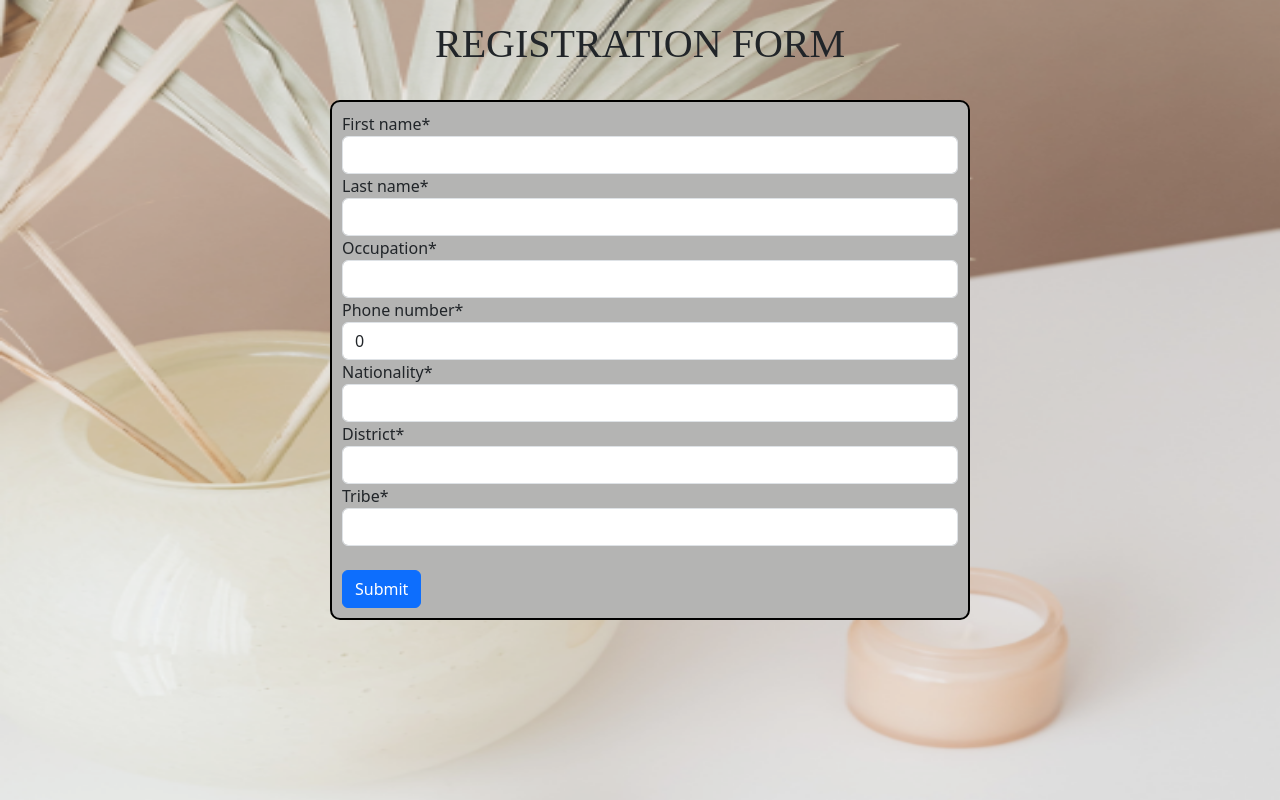
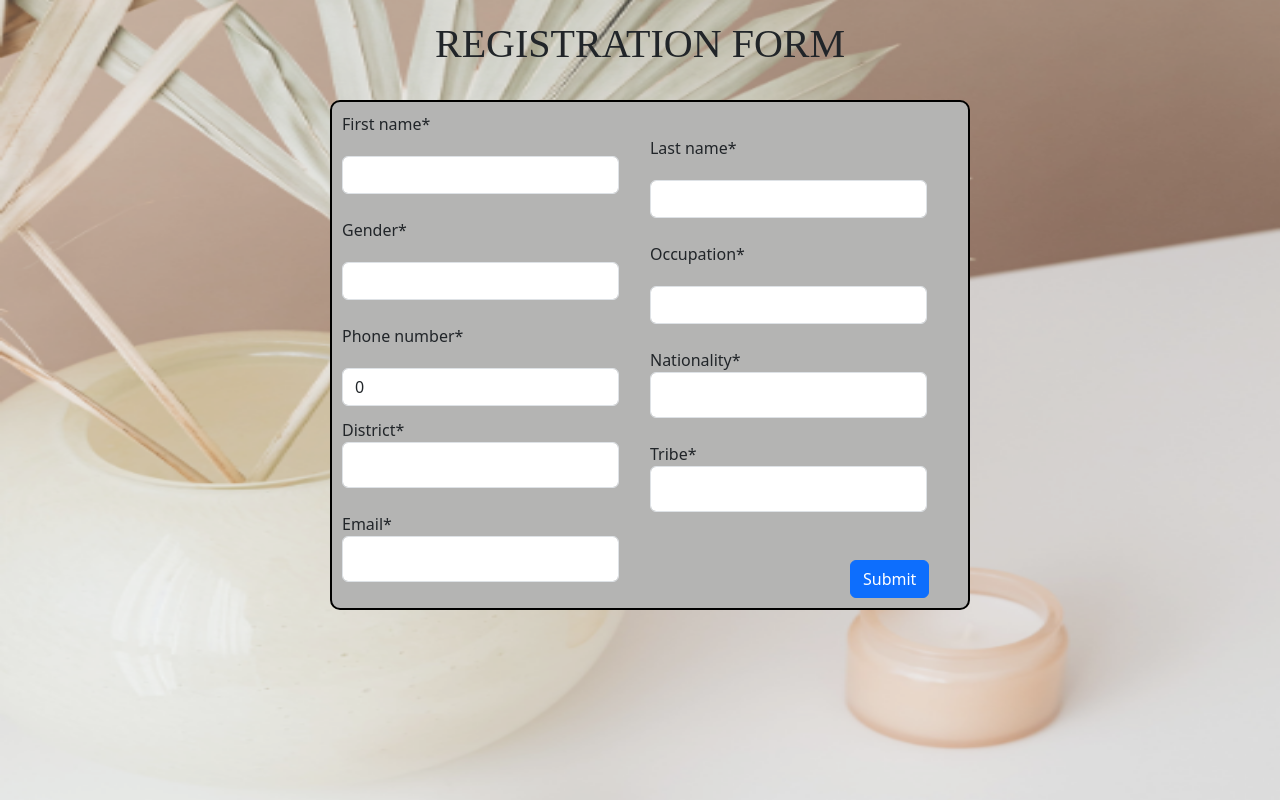
Before and after one commit to EstherAuma/Minakulu-Project, a Django app: page /data_form in a window 1280 px wide. Run offline with Django 4.2, Linux system fonts and the light colour scheme; a user stored in the database is signed in; some libraries are stand-ins or nearby versions.

Commit message:
New changes made

```diff
--- a/College/forms.py
+++ b/College/forms.py
@@ -14,3 +14,16 @@ class RegistrationForm(forms.ModelForm):
     class Meta:
         model = Data
         fields = '__all__'
+
+
+    def __init__(self, *args, **kwargs):
+        super(RegistrationForm, self).__init__(*args, **kwargs)
+        self.fields['first_name'].widget.attrs.update({'class': 'column1'})
+        self.fields['last_name'].widget.attrs.update({'class': 'column1'})
+        self.fields['gender'].widget.attrs.update({'class': 'column1'})
+        self.fields['occupation'].widget.attrs.update({'class': 'column1'})
+        self.fields['phone_number'].widget.attrs.update({'class': 'column1'})
+        self.fields['nationality'].widget.attrs.update({'class': 'column2'})
+        self.fields['district'].widget.attrs.update({'class': 'column2'})
+        self.fields['tribe'].widget.attrs.update({'class': 'column2'})
+        self.fields['email'].widget.attrs.update({'class': 'column2'})
--- a/College/models.py
+++ b/College/models.py
@@ -14,11 +14,13 @@ class User(models.Model):
 class Data(models.Model):
     first_name = models.CharField(max_length=20, blank=False, null=False)
     last_name = models.CharField(max_length=20, blank=False, null=False)
+    gender = models.CharField(max_length=10, blank=False, null=False)
     occupation = models.CharField(max_length=20, blank=False, null=False)
     phone_number = models.IntegerField(default=0)
     nationality = models.CharField(max_length=20, blank=False, null=False)
     district = models.CharField(max_length=20, blank=False, null=False)
     tribe = models.CharField(max_length=20, blank=False, null=False)
+    email = models.EmailField(max_length=255)
 
     def __str__(self):
         self.first_name
--- a/College/static/css/style.css
+++ b/College/static/css/style.css
@@ -26,3 +26,19 @@ body{
     padding: 10px;
     background-color: #B4B4B3;
 }
+
+
+.column1 {
+    float: left;
+    width: 45%;
+    margin-right: 5%;
+    margin-top: 20px;
+}
+
+.column2 {
+    float: left;
+    width: 45%;
+    margin-right: 5%;
+    padding: 10px;
+    margin-top: 0;
+}
--- a/College/templates/data_form.html
+++ b/College/templates/data_form.html
@@ -8,7 +8,7 @@
       {% csrf_token %}
       {{form | crispy}}
       <br>
-      <button type="submit" class="btn btn-primary">Submit</button>
+      <button type="submit" class="btn btn-primary" style='margin-left:200px;'>Submit</button>
     </div>
 
 </form>
```
Also changed, not shown: College/migrations/0003_data_email.py (added), College/migrations/0004_data_gender.py (added), db.sqlite3.
